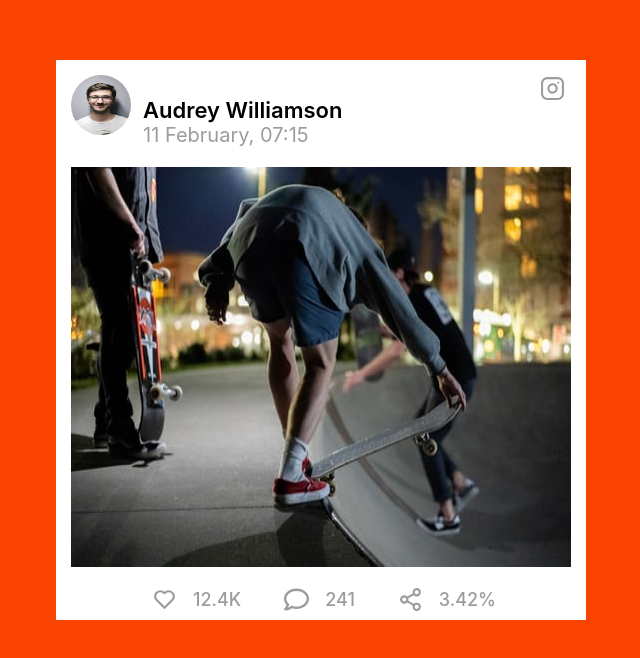
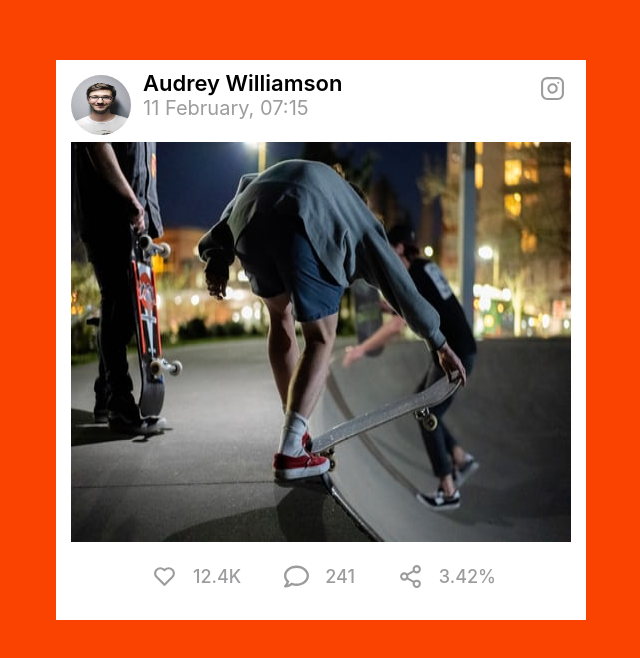
Before and after one commit to Zaibi727/Collection-of-Designs, a React (Create React App) app: page /1 in a window 1280 px wide. Shown: the part 110-768 px from the top of the page, without its empty margins (369-1009 px from the left). Built offline with nearby package versions, Linux system fonts and the light colour scheme.

Commit message:
Update HomeTwo.module.css

```diff
--- a/src/components/HomeScreenTwo/HomeTwo.module.css
+++ b/src/components/HomeScreenTwo/HomeTwo.module.css
@@ -40,6 +40,7 @@ padding: 50px;
 .username{
     font-weight: 600;
     font-size: 22px;
+    margin-top: -5px;
 }
 .time{
   color: #9c9c9e;
```
